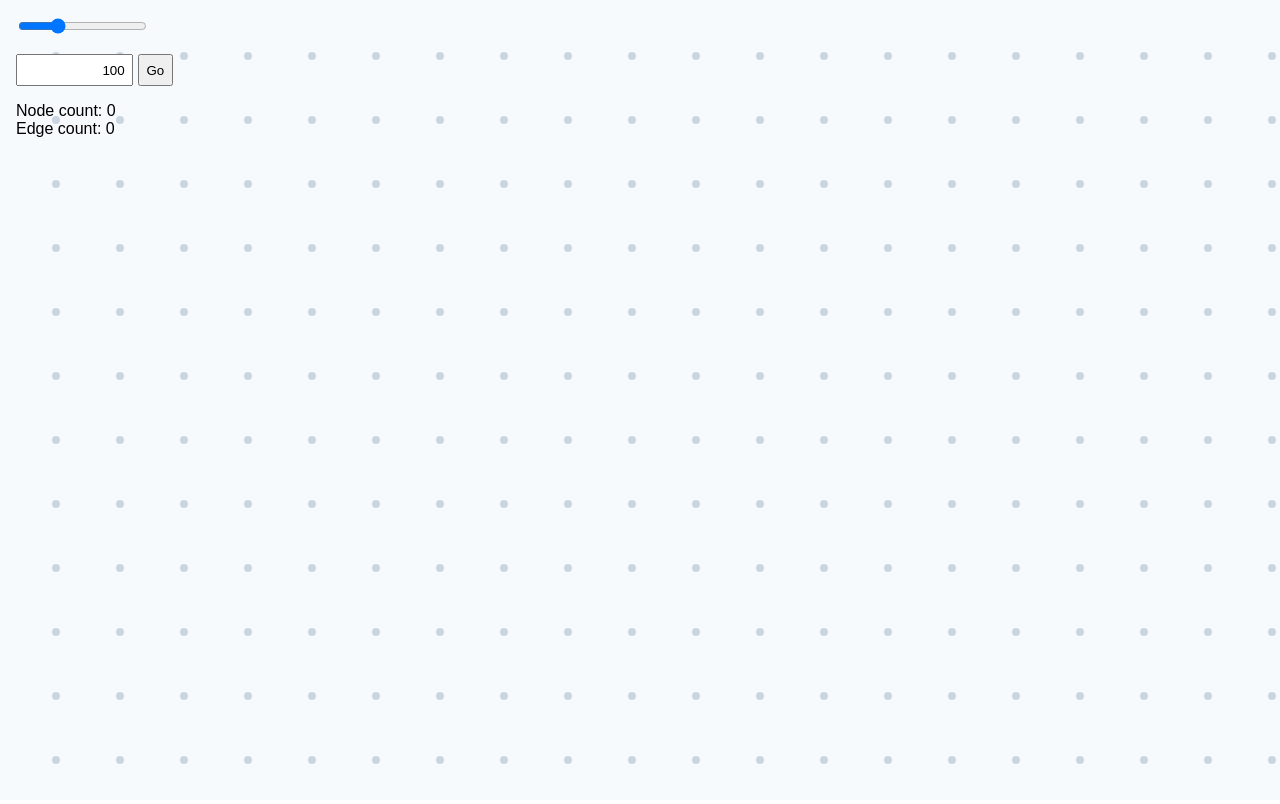
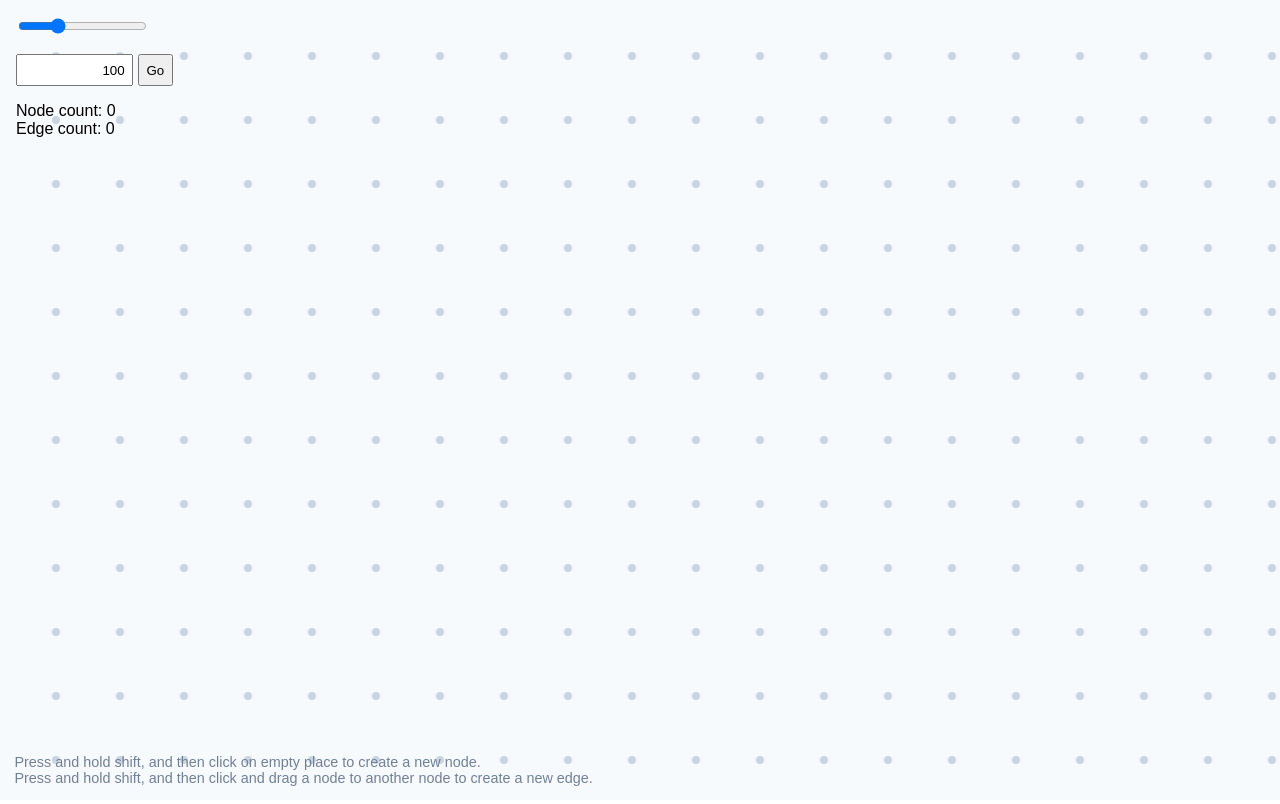
Before and after one commit to harchcode/web-digraph, a website built with Parcel: page src/example/index.html in a window 1280 px wide. Built offline with nearby package versions, Linux system fonts and the light colour scheme.

Commit message:
Show hint to create node and edge on example (#11)
* modify package.json to prepare for release

* add hint

```diff
--- a/src/example/index.css
+++ b/src/example/index.css
@@ -18,6 +18,15 @@ html, body {
   width: 100%;
   height: 100%;
   position: relative;
+}
+
+#hints {
+  position: absolute;
+  bottom: 0;
+  left: 0;
+  margin: 1em;
+  font-size: 0.9em;
+  color: #718096
 }
 
 #buttons {
--- a/src/example/index.html
+++ b/src/example/index.html
@@ -27,6 +27,10 @@
         <div>Edge count: <span id="edge-count-span">0</span></div>
       </div>
     </div>
+    <div id="hints">
+      <div>Press and hold shift, and then click on empty place to create a new node.</div>
+      <div>Press and hold shift, and then click and drag a node to another node to create a new edge.</div>
+    </div>
   </div>
 
   <script src="./index.ts"></script>
```
